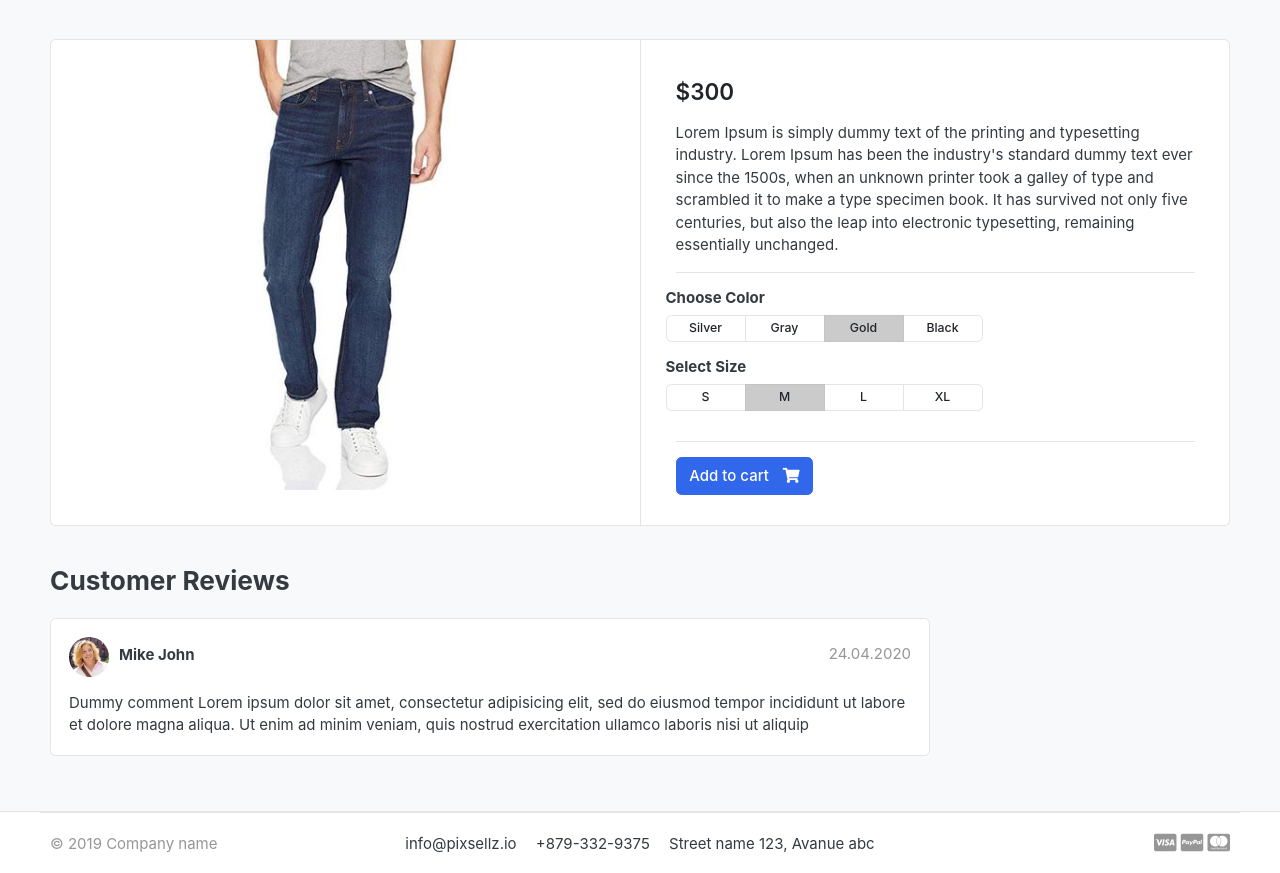
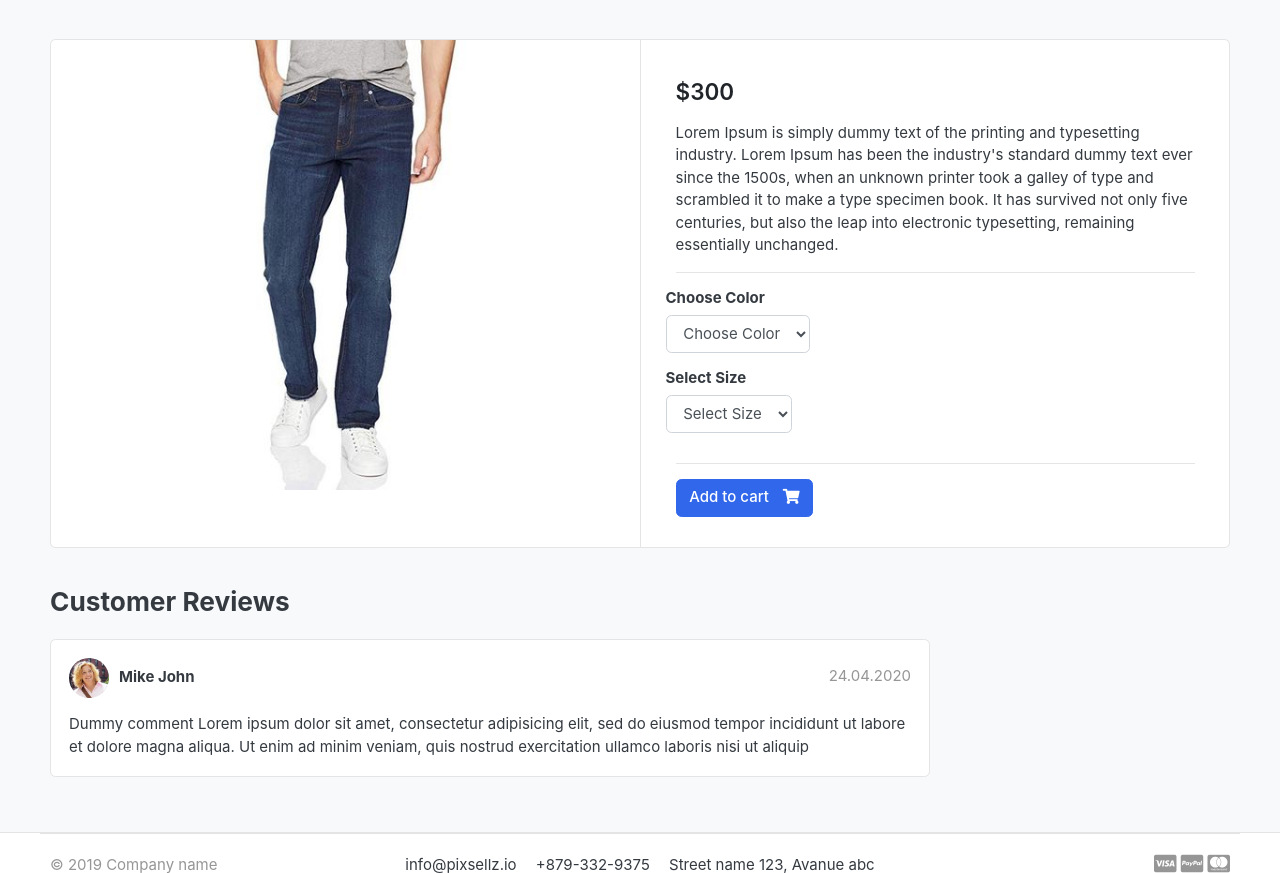
Before and after one commit to BishnuThapa/Django-Ecommerce, a Django app: page /store/category/jeans/atx-jeans/ in a window 1280 px wide. Shown: the part 119-992 px from the top of the page. Run offline with Django 4.2, Linux system fonts and the light colour scheme; data comes from the database, SQL or seed files in the repository; both versions use the stored data as it was after the commit; some libraries are stand-ins or nearby versions; some web fonts are replaced.

Commit message:
added static color & size variation on product details page

```diff
--- a/carts/views.py
+++ b/carts/views.py
@@ -1,4 +1,4 @@
-from django.shortcuts import render, get_object_or_404
+from django.shortcuts import render, get_object_or_404, HttpResponse
 from store.models import Product
 from .models import Cart, CartItem
 from django.shortcuts import redirect
@@ -16,6 +16,10 @@
 
 
 def add_cart(request, product_id):
+    color = request.GET['color']
+    size = request.GET['size']
+    # return HttpResponse(color + ' ' + size)
+    # exit()
     product = Product.objects.get(id=product_id)  # get the product
     try:
         # get the cart using the _cart_id present in the session
--- a/templates/store/product_detail.html
+++ b/templates/store/product_detail.html
@@ -17,6 +17,7 @@
                             </article> <!-- gallery-wrap .end// -->
                         </aside>
                         <main class="col-md-6 border-left">
+                            <form action="{% url 'add_cart' single_product.id  %}" method="GET">
                                 <article class="content-body">
                                     <h2 class="title">{{ single_product.prouct_name }}</h2>
                                     <div class="mb-3">
@@ -29,48 +30,40 @@
                                     <div class="row">
                                         <div class="item-option-select">
                                             <h6>Choose Color</h6>
-                                        <div class="btn-group btn-group-sm btn-group-toggle" data-toggle="buttons">
-                                            <label class="btn btn-light">
-                                                <input type="radio" name="radio_color">
-                                                Silver
-                                            </label>
-                                            <label class="btn btn-light">
-                                                <input type="radio" name="radio_color">
-                                                Gray
-                                            </label>
-                                            <label class="btn btn-light active">
-                                                <input type="radio" name="radio_color checked">
-                                                Gold
-                                            </label>
-                                            <label class="btn btn-light">
-                                                <input type="radio" name="radio_color">
-                                                Black
-                                            </label>
-                                        </div>
+                                            <select name="color" class="form-control">
+                                                <option value="0">
+                                                    Choose Color
+                                                </option>
+                                                <option value="Red">
+                                                    Red
+                                                </option>
+                                                <option value="Green">
+                                                    Green
+                                                </option>
+                                                <option value="Yellow">
+                                                    Yellow
+                                                </option>
+                                            </select>
                                         </div>
                                     </div>
                                     <!-- row.// -->
                                     <div class="row">
                                         <div class="item-option-select">
                                             <h6>Select Size</h6>
-                                        <div class="btn-group btn-group-sm btn-group-toggle" data-toggle="buttons">
-                                            <label class="btn btn-light">
-                                                <input type="radio" name="radio_color">
-                                                S
-                                            </label>
-                                            <label class="btn btn-light active">
-                                                <input type="radio" name="radio_color" checked>
-                                                M
-                                            </label>
-                                            <label class="btn btn-light">
-                                                <input type="radio" name="radio_color">
-                                                L
-                                            </label>
-                                            <label class="btn btn-light">
-                                                <input type="radio" name="radio_color">
-                                                XL
-                                            </label>
-                                        </div>
+                                            <select name="size" class="form-control">
+                                                <option value="0">
+                                                    Select Size
+                                                </option>
+                                                <option value="Small">
+                                                    Small
+                                                </option>
+                                                <option value="Medium">
+                                                    Medium
+                                                </option>
+                                                <option value="Large">
+                                                    Large
+                                                </option>
+                                            </select>
                                         </div>
                                     </div>
                                     <!-- row.// -->
@@ -82,11 +75,13 @@
                                             <a href="#" class="btn  btn-success"> <span class="text">Added to cart</span> <i class="fas fa-check"></i>  </a>
                                             <a href="{% url 'cart' %}" class="btn  btn-outline-primary"> <span class="text">View Cart</span> <i class="fas fa-eye"></i>  </a>
                                         {% else %}
-                                        <a href="{% url 'add_cart' single_product.id  %}"
-                                           class="btn  btn-primary"> <span class="text">Add to cart</span> <i class="fas fa-shopping-cart"></i>  </a>
+                                            <button type="submit"  class="btn  btn-primary">
+                                                <span class="text">Add to cart</span> <i class="fas fa-shopping-cart"></i>
+                                            </button>
                                         {% endif %}
                                     {% endif %}
                                     </article> <!-- product-info-aside .// -->
+                                </form>
                             </main>
                             <!-- col.// -->
                         </div>
```
Also changed, not shown: db.sqlite3. Lines whose indentation alone changed are shown as unchanged.
